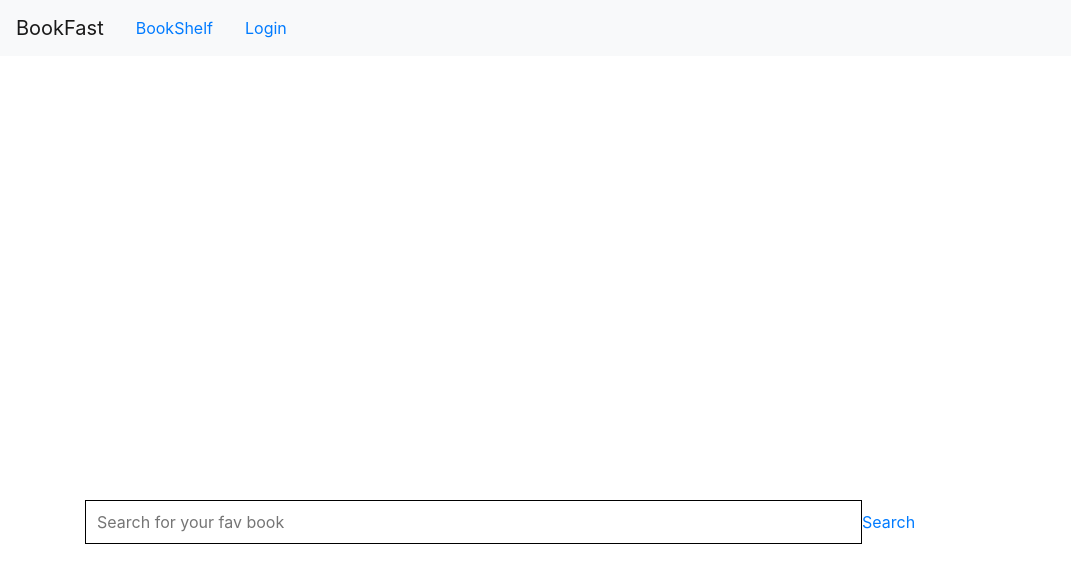
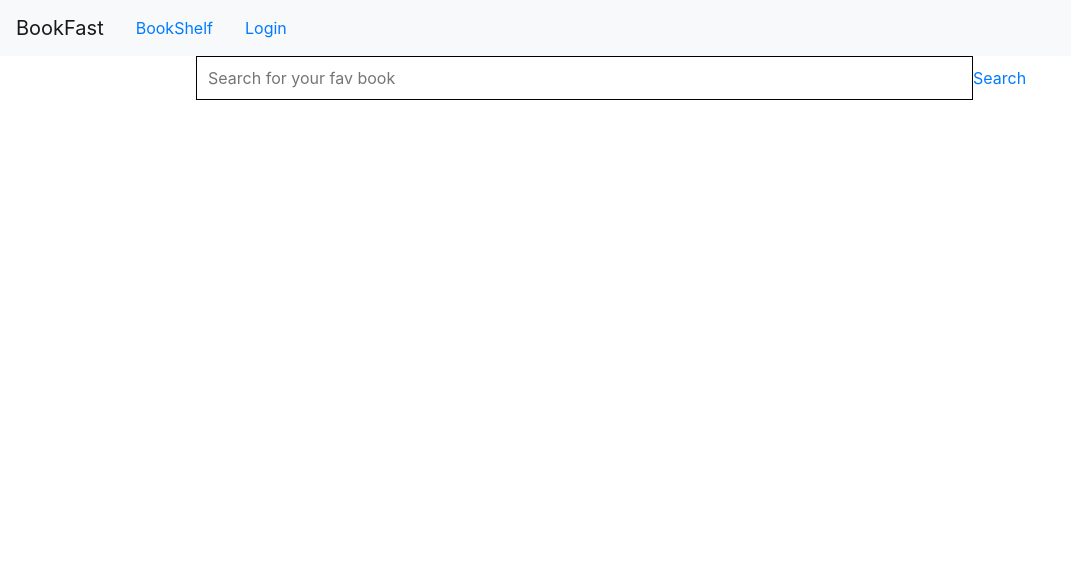
Before and after one commit to changc42/bookfast, a React (Create React App) app in the folder client/: page / in a window 1280 px wide. Shown: the top 582 px of the page, without its empty margins (0-1071 px from the left). Built offline with nearby package versions, Linux system fonts and the light colour scheme; no server answers.

Commit message:
added margin to searchBar so its center top

```diff
--- a/client/src/components/SearchFunc.js
+++ b/client/src/components/SearchFunc.js
@@ -4,7 +4,8 @@ import { Link } from "react-router-dom";
 export default function SearchFunc(props) {
 
   const inputStyle = {
-    marginTop: '40%',
+    margin: 'auto',
+    marginLeft: '10%',
     width: '70%',
     height: '30%',
     padding: '1%',
```
